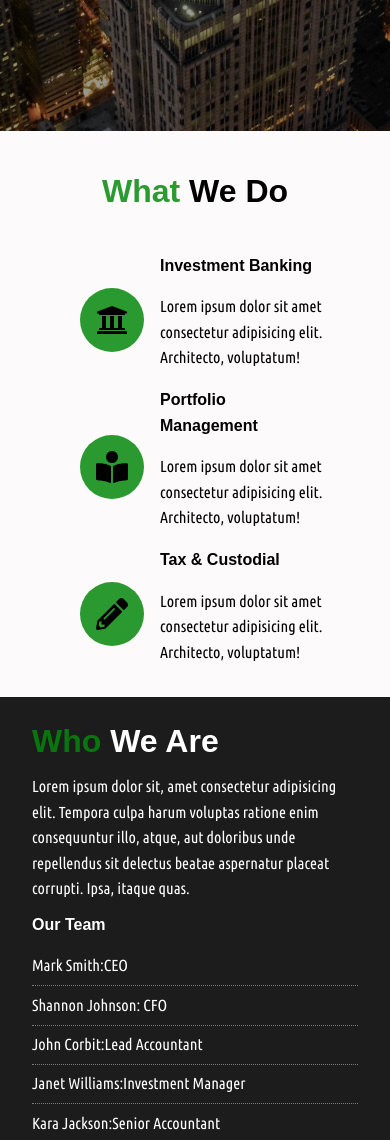
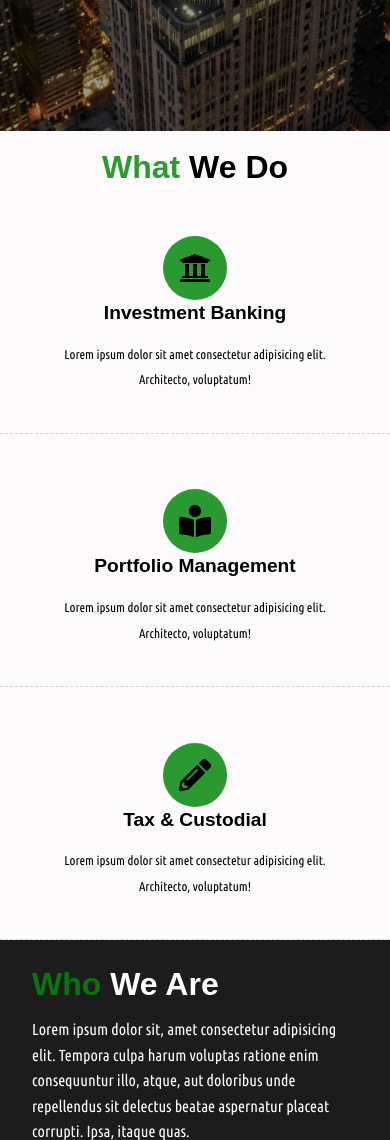
Before and after one commit to clevernat/edgeledger, a plain HTML site: page index.html in a window 390 px wide. Shown: the part 740-1880 px from the top of the page. Drawn offline with nearby package versions, Linux system fonts and the light colour scheme; a web font is replaced by a local one.

Commit message:
modify mobile resposiveness in css, change scrolling time in js and delete the hr from html

```diff
--- a/css/mobile.css
+++ b/css/mobile.css
@@ -15,7 +15,7 @@
 
     /* SHOWCASE */
     .showcase-header h1 {
-        font-size: 2rem;
+        font-size: 1.6rem;
 
     }
 
@@ -31,7 +31,7 @@
 
 
     /* What we do */
-    #what-we-do{
+    /* #what-we-do{
         padding: 1rem;
     }
 
@@ -51,7 +51,54 @@
 
     #what-we-do h2{
         padding:2rem 0 0rem 0;
+    } */
+
+
+
+     /* What we do */
+    .we-do{
+        display: grid;
+        grid-template-columns: 1fr;
     }
+      .we-do-one, .we-do-two, .we-do-three{
+        flex-direction: column;
+        height: 30vh;
+        text-align: center;
+        /* border: 1px solid blue; */
+
+    }
+
+    .we-do-one, .we-do-two, .we-do-three{
+        border-bottom: 1px dashed var(--light-grey);
+
+    }
+
+
+    #what-we-do {
+        padding: 0;
+        /* background-color: rgb(245, 242, 238); */
+    }
+
+    #what-we-do h2 {
+        padding: 1.5rem 0 0;
+        margin-bottom: 0;
+
+    }
+
+    .we-do-one .one{
+        margin: 0;
+        padding: 0;
+    }
+
+    .we-do-one p, .we-do-two p, .we-do-three p{
+        font-size: 0.8rem;
+        padding: 0 2rem;
+    }
+
+
+
+
+
 
     /* Who are we */
     .who-we-are-img{
--- a/css/styles.css
+++ b/css/styles.css
@@ -16,6 +16,7 @@
     --overlay-color: rgba(0, 0, 0, 0.4);
     --light-white: rgb(252, 250, 250);
     --grey: #8d8f8dd7;
+    --light-grey: rgb(209, 209, 209);
 }
 
 h1,
@@ -189,7 +190,6 @@ span.edge,
 
 
 
-
 /* WHO ARE WE */
 #who-we-are {
     display: flex;
--- a/index.html
+++ b/index.html
@@ -79,7 +79,7 @@
         </div>
         <div class="we-do">
             <div class="we-do-one">
-                <div>
+                <div class="one">
                     <i class="fas fa-university fa-2x"></i>
                 </div>
                 <div>
--- a/js/main.js
+++ b/js/main.js
@@ -29,7 +29,7 @@ document.addEventListener('scroll', function() {
         {
           scrollTop: $(hash).offset().top -110
         },
-        1000
+        1100
       );
     }
   });
```
